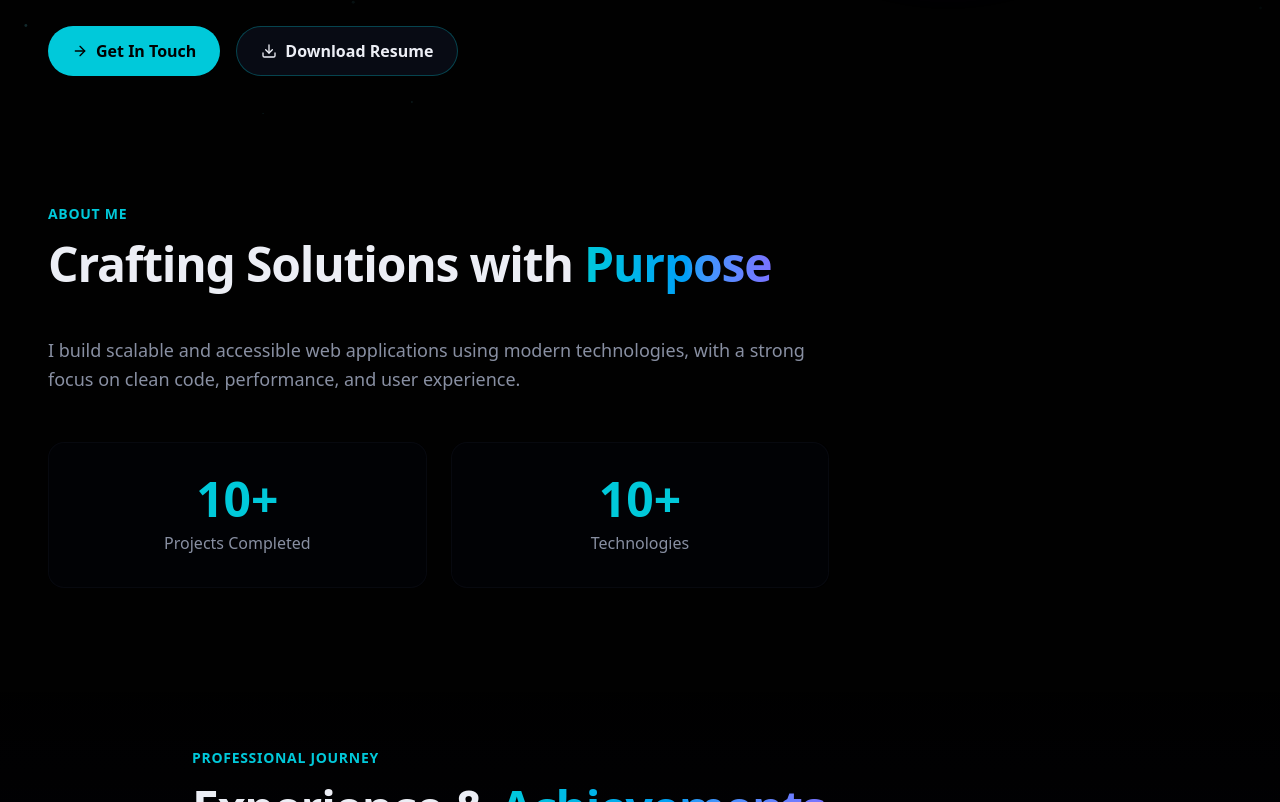
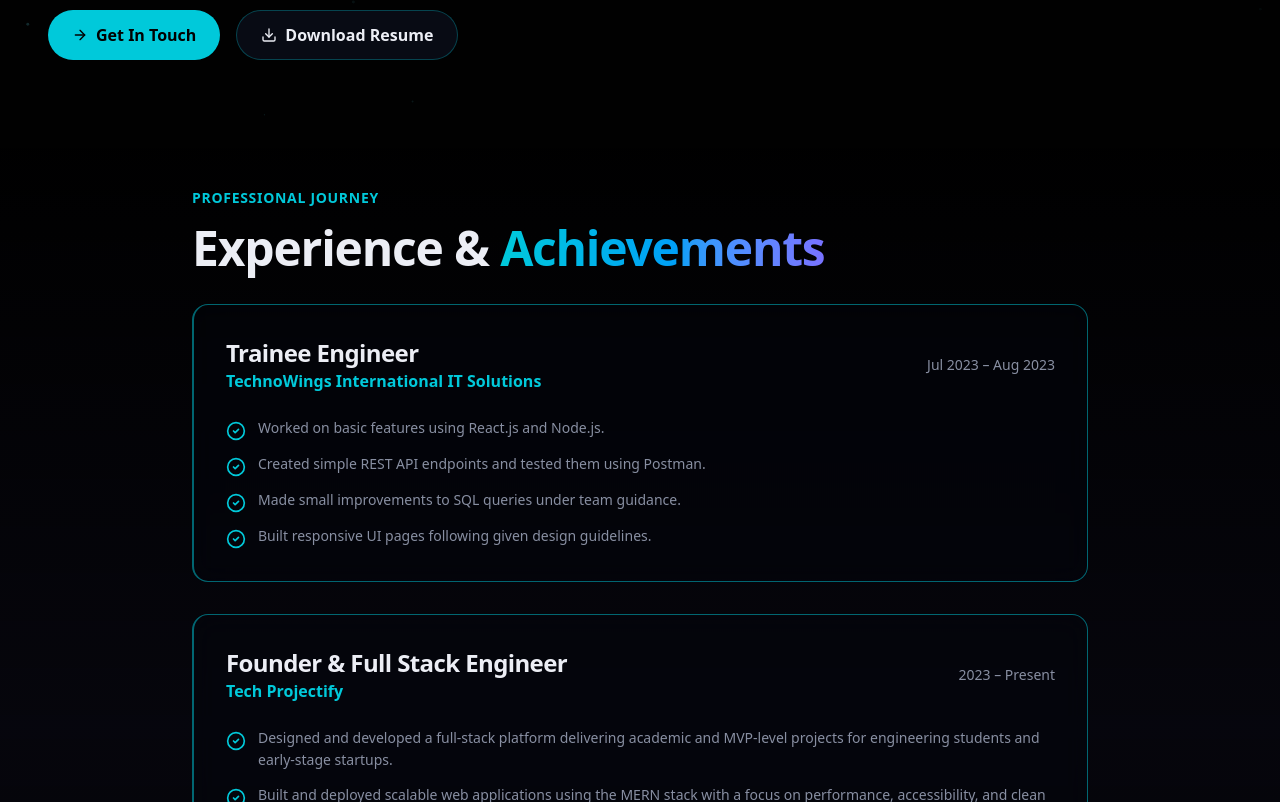
Before and after one commit to shivraj-yadav/shivraj-yadav-portfolio, a Next.js app: page / in a window 1280 px wide. Shown: the part 678-1480 px from the top of the page. Built offline with nearby package versions, Linux system fonts and the light colour scheme.

Commit message:
About Removed

```diff
--- a/app/globals.css
+++ b/app/globals.css
@@ -218,7 +218,7 @@
   }
 
   .section {
-    @apply py-20 px-4 md:px-8 lg:px-12;
+    @apply py-12 md:py-16 px-4 md:px-8 lg:px-12;
   }
 
   .glow-effect {
--- a/app/page.tsx
+++ b/app/page.tsx
@@ -1,7 +1,6 @@
 "use client"
 import Navbar from "@/components/navbar"
 import Hero from "@/components/sections/hero"
-import About from "@/components/sections/about"
 import Experience from "@/components/sections/experience"
 import Skills from "@/components/sections/skills"
 import Projects from "@/components/sections/projects"
@@ -17,7 +16,6 @@ export default function Home() {
       <Navbar />
       <main className="relative z-10">
         <Hero />
-        <About />
         <Experience />
         <Skills />
         <Projects />
--- a/components/navbar.tsx
+++ b/components/navbar.tsx
@@ -13,7 +13,6 @@ const Navbar = () => {
 
   const navItems = [
     { name: "Home", href: "#home" },
-    { name: "About", href: "#about" },
     { name: "Experience", href: "#experience" },
     { name: "Skills", href: "#skills" },
     { name: "Projects", href: "#projects" },
--- a/components/sections/experience.tsx
+++ b/components/sections/experience.tsx
@@ -72,7 +72,7 @@ const Experience = () => {
   return (
     <section
   id="experience"
-  className="section py-16 md:py-20 bg-gradient-to-b from-transparent via-accent/5 to-transparent"
+  className="section bg-gradient-to-b from-transparent via-accent/5 to-transparent"
 >
 
       <motion.div
```
Also changed, not shown: 1 other file (tests, documents, lock files or other folders).
